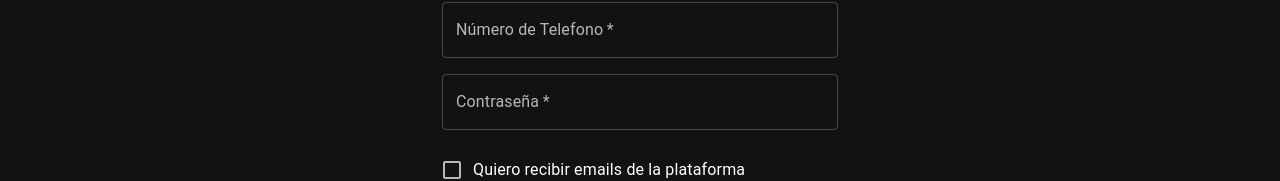
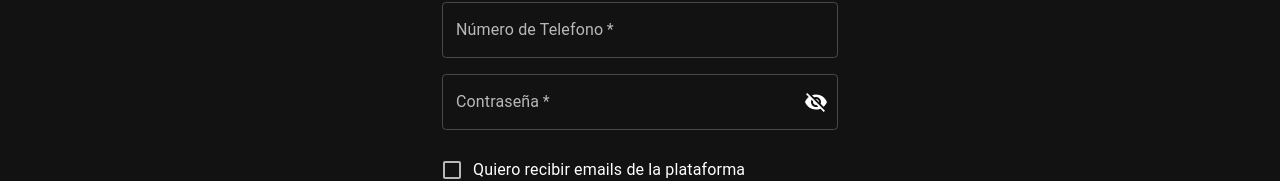
Before and after one commit to 3nu3l/marketplace-profesores-particulares, a Next.js app in the folder frontend/: page /signup in a window 1280 px wide. Shown: the part 385-566 px from the top of the page. Built offline with nearby package versions, Linux system fonts and the light colour scheme.

Commit message:
feat: show/hide password

```diff
--- a/frontend/pages/signup.tsx
+++ b/frontend/pages/signup.tsx
@@ -15,6 +15,8 @@ import Box from '@mui/material/Box';
 import LockOutlinedIcon from '@mui/icons-material/LockOutlined';
 import Typography from '@mui/material/Typography';
 import Container from '@mui/material/Container';
+import { InputAdornment, IconButton } from '@mui/material';
+import { Visibility, VisibilityOff } from '@mui/icons-material';
 
 export default function SignUp() {
 
@@ -32,6 +34,7 @@ export default function SignUp() {
 
     const passwordRegex = /^(?=.*[A-Z].*[A-Z])(?=.*[!@#$&*])(?=.*[0-9].*[0-9])(?=.*[a-z].*[a-z].*[a-z]).{8,16}$/
     const [password, setPassword] = React.useState("");
+    const [showPassword, setShowPassword] = React.useState(false);
 
     const emailRegex = /[a-z0-9!#$%&'*+/=?^_`{|}~-]+(?:\.[a-z0-9!#$%&'*+/=?^_`{|}~-]+)*@(?:[a-z0-9](?:[a-z0-9-]*[a-z0-9])?\.)+[a-z0-9](?:[a-z0-9-]*[a-z0-9])?/
     const [email, setEmail] = React.useState("");
@@ -242,11 +245,23 @@ export default function SignUp() {
                         </Grid>
                         <Grid item xs={12}>
                             <TextField
+                                InputProps={{
+                                    endAdornment: (
+                                        <InputAdornment position="end">
+                                            <IconButton
+                                                onClick={() => setShowPassword(prev => !prev)}
+                                                edge="end"
+                                            >
+                                                {showPassword ? <Visibility /> : <VisibilityOff />}
+                                            </IconButton>
+                                        </InputAdornment>
+                                    )
+                                }}
                                 required
                                 fullWidth
                                 name="password"
                                 label="Contraseña"
-                                type="password"
+                                type={showPassword ? 'text' : 'password'}
                                 id="password"
                                 autoComplete="new-password"
                                 error={password !== "" && !password.match(passwordRegex)}
```
